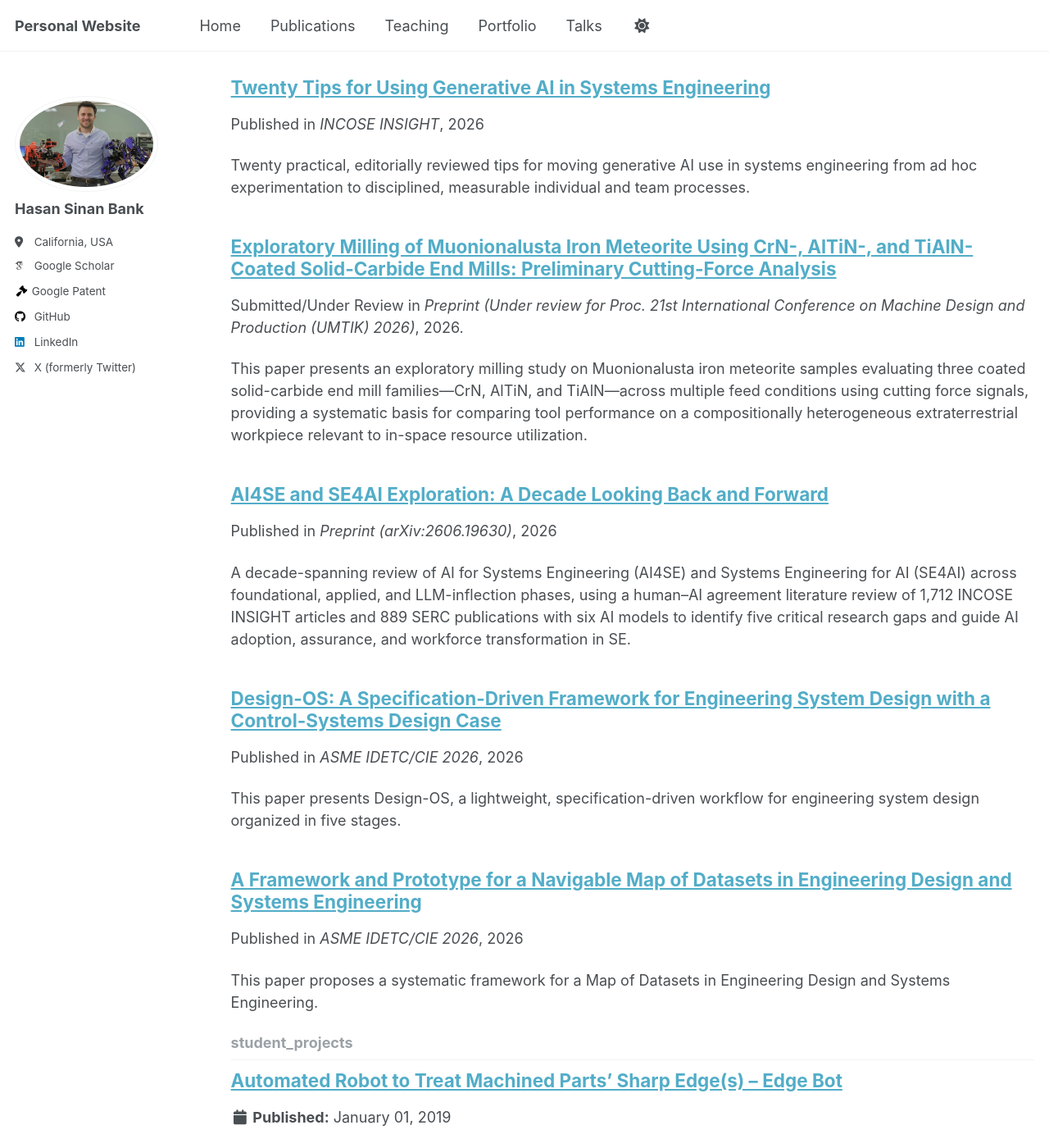
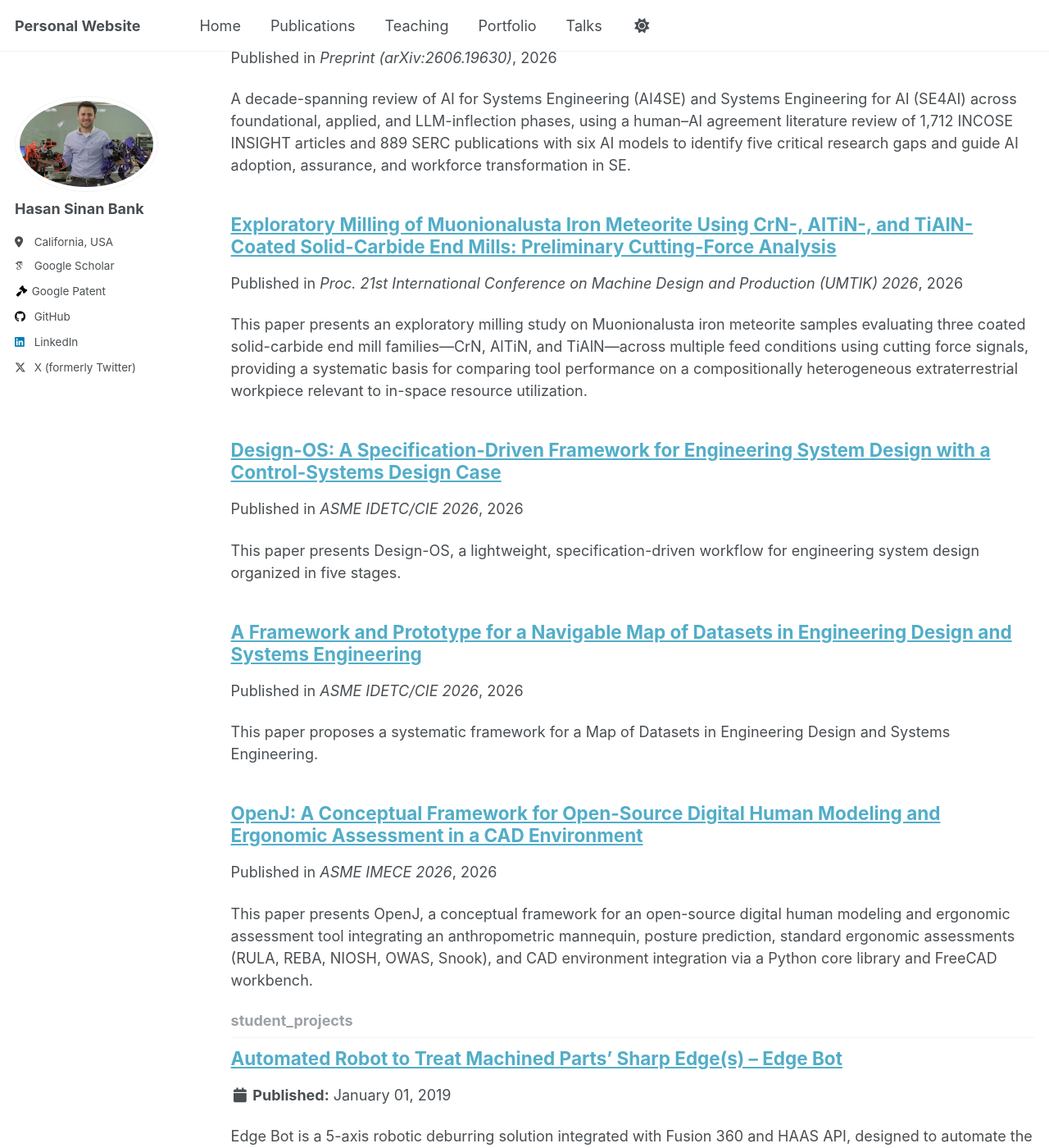
Before and after one commit to bankh/bankh.github.io, a Jekyll site: the page built from _pages/collection-archive.html, in a window 1280 px wide and 1400 px high, scrolled down 8987 px. Shown: the whole window at 82% size. Built offline with Jekyll 4.4.1, drawn with Linux system fonts in a browser that asks for light colours; some web fonts are replaced; a script that is not in the unit is left out; comment, search, counter and statistics services are not loaded; some of the changed text lies outside the part shown.

Commit message:
Update: OpenJ status update

```diff
--- a/_pages/publications.html
+++ b/_pages/publications.html
@@ -95,7 +95,7 @@
 
 <!-- Scientific Articles and Non-Peer-Reviewed Publications Section -->
 {% if magazine_pubs.size > 0 %}
-<h2>Scientific Articles and Non-Peer-Reviewed Publications</h2>
+<h2>Scientific Magazine Articles and Non-Peer-Reviewed Publications</h2>
 <hr />
 {% assign mag_count = magazine_pubs.size %}
 {% for post in magazine_pubs %}
--- /dev/null
+++ b/_publications/2026-Conference-IMECE-OpenJ.md
@@ -0,0 +1,20 @@
+---
+title: "OpenJ: A Conceptual Framework for Open-Source Digital Human Modeling and Ergonomic Assessment in a CAD Environment"
+collection: publications
+permalink: /publication/2026-Conference-IMECE-OpenJ
+excerpt: 'This paper presents OpenJ, a conceptual framework for an open-source digital human modeling and ergonomic assessment tool integrating an anthropometric mannequin, posture prediction, standard ergonomic assessments (RULA, REBA, NIOSH, OWAS, Snook), and CAD environment integration via a Python core library and FreeCAD workbench.'
+date: 2026-11-08
+type: 'Conference'
+venue: 'ASME IMECE 2026'
+month: 'November'
+location: 'Vancouver, BC, Canada'
+paperurl: 'https://arxiv.org/abs/2605.04270'
+authors: 'Bank, H.S., & Eaton, C.E'
+citation: '@inproceedings{bank2026openj,
+  author={Bank, Hasan Sinan and Eaton, Casey E},
+  booktitle={ASME IMECE 2026},
+  year={2026}
+}'
+---
+
+<!-- Accepted at the ASME 2026 International Mechanical Engineering Congress and Exposition (IMECE2026), Vancouver, BC, Canada, November 8-12, 2026. Paper No. IMECE2026-192465. Preprint: arXiv:2605.04270. -->
--- /dev/null
+++ b/_publications/2026-Conference-UMTIK-Meteorite-Milling.md
@@ -0,0 +1,20 @@
+---
+title: "Exploratory Milling of Muonionalusta Iron Meteorite Using CrN-, AlTiN-, and TiAlN-Coated Solid-Carbide End Mills: Preliminary Cutting-Force Analysis"
+collection: publications
+permalink: /publication/2026-Conference-UMTIK-Meteorite-Milling
+excerpt: 'This paper presents an exploratory milling study on Muonionalusta iron meteorite samples evaluating three coated solid-carbide end mill families—CrN, AlTiN, and TiAlN—across multiple feed conditions using cutting force signals, providing a systematic basis for comparing tool performance on a compositionally heterogeneous extraterrestrial workpiece relevant to in-space resource utilization.'
+date: 2026-08-19
+type: 'Conference'
+venue: 'Proc. 21st International Conference on Machine Design and Production (UMTIK) 2026'
+month: 'August'
+location: 'Istanbul, Türkiye'
+paperurl: 'https://engrxiv.org/preprint/view/7298'
+authors: 'Bugdayci, N.B., & Bank, H.S'
+citation: '@inproceedings{bugdayci2026exploratory,
+  author={Bugdayci, Nuri Bugra and Bank, Hasan Sinan},
+  booktitle={Proc. 21st International Conference on Machine Design and Production (UMTIK)},
+  year={2026}
+}'
+---
+
+<!-- Accepted at the 21st International Conference on Machine Design and Production (UMTIK), Istanbul, August 19-21, 2026. Preprint: engrXiv, doi:10.31224/7298. -->
--- a/_publications/2026-UnderReview-IMECE-OpenJ.md
+++ /dev/null
@@ -1,13 +0,0 @@
----
-title: "OpenJ: A Conceptual Framework for Open-Source Digital Human Modeling and Ergonomic Assessment in a CAD Environment"
-collection: publications
-permalink: /publication/2026-UnderReview-IMECE-OpenJ
-excerpt: 'This paper presents OpenJ, a conceptual framework for an open-source digital human modeling and ergonomic assessment tool integrating an anthropometric mannequin, posture prediction, standard ergonomic assessments (RULA, REBA, NIOSH, OWAS, Snook), and CAD environment integration via a Python core library and FreeCAD workbench.'
-date: 2026-05-08
-type: 'Submitted/Under Review'
-venue: 'Preprint (Accepted abstract under review for ASME IMECE 2026)'
-paperurl: 'https://arxiv.org/abs/2605.04270'
-citation: 'Bank, H.S., & Eaton, C.E. (2026). "OpenJ: A Conceptual Framework for Open-Source Digital Human Modeling and Ergonomic Assessment in a CAD Environment." <em>Preprint. Accepted abstract under review for ASME IMECE 2026.</em>'
----
-
-<!-- Preprint, 2026. Accepted abstract under review for ASME IMECE 2026. -->
--- a/_publications/2026-UnderReview-UMTIK-Meteorite-Milling.md
+++ /dev/null
@@ -1,13 +0,0 @@
----
-title: "Exploratory Milling of Muonionalusta Iron Meteorite Using CrN-, AlTiN-, and TiAlN-Coated Solid-Carbide End Mills: Preliminary Cutting-Force Analysis"
-collection: publications
-permalink: /publication/2026-UnderReview-UMTIK-Meteorite-Milling
-excerpt: 'This paper presents an exploratory milling study on Muonionalusta iron meteorite samples evaluating three coated solid-carbide end mill families—CrN, AlTiN, and TiAlN—across multiple feed conditions using cutting force signals, providing a systematic basis for comparing tool performance on a compositionally heterogeneous extraterrestrial workpiece relevant to in-space resource utilization.'
-date: 2026-06-11
-type: 'Submitted/Under Review'
-venue: 'Preprint (Under review for Proc. 21st International Conference on Machine Design and Production (UMTIK) 2026)'
-paperurl: 'https://engrxiv.org/preprint/view/7298'
-citation: 'Bugdayci, N.B., & Bank, H.S. (2026). "Exploratory Milling of Muonionalusta Iron Meteorite Using CrN-, AlTiN-, and TiAlN-Coated Solid-Carbide End Mills: Preliminary Cutting-Force Analysis." <em>Preprint. Under review for Proc. 21st International Conference on Machine Design and Production (UMTIK) 2026.</em>'
----
-
-<!-- Preprint (engrXiv, doi:10.31224/7298), 2026. Under review for the 21st International Conference on Machine Design and Production (UMTIK) 2026. -->
```
